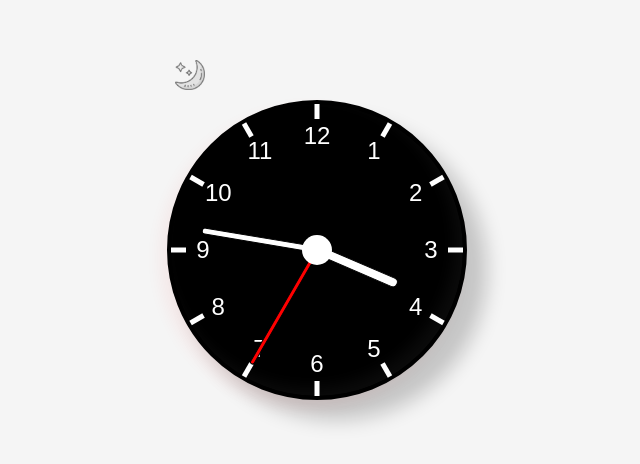
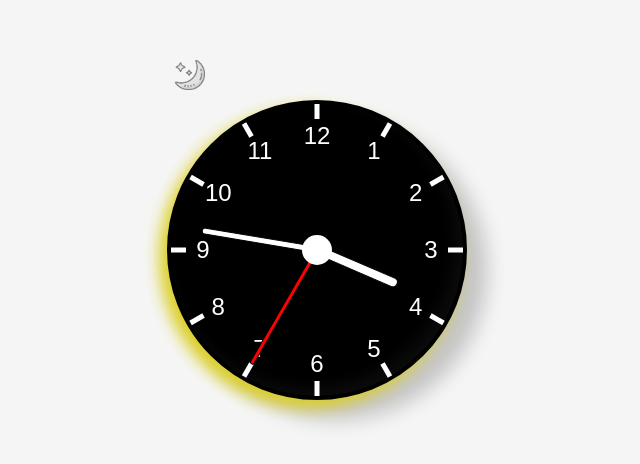
Before and after one commit to chrisclarkedev/react_clock, a React (Create React App) app: page / in a window 1280 px wide. Shown: the part 182-646 px from the top of the page, without its empty margins (323-963 px from the left). Built offline with nearby package versions, Linux system fonts and the light colour scheme.

Commit message:
added different color to box shadow

```diff
--- a/src/App.css
+++ b/src/App.css
@@ -33,8 +33,11 @@ body.dark {
   background-color: black;
   border-radius: 50%;
   border: 4px solid black;
-  box-shadow: -8px 8px 15px rgba(240, 12, 12, 0.05),
+  /* box-shadow: -8px 8px 15px rgba(240, 12, 12, 0.05),
     20px 20px 20px rgba(0, 0, 0, 0.2),
+    inset -8px -8px 15px rgba(225, 225, 225, 0.05),
+    inset 20px 20px 20px rgba(0, 0, 0, 0.2); */
+  box-shadow: -8px 8px 15px rgb(219, 207, 38), 20px 20px 20px rgba(0, 0, 0, 0.2),
     inset -8px -8px 15px rgba(225, 225, 225, 0.05),
     inset 20px 20px 20px rgba(0, 0, 0, 0.2);
   position: relative;
--- a/src/styles/DarkMode.css
+++ b/src/styles/DarkMode.css
@@ -20,3 +20,10 @@
   filter: none !important;
   background-color: white;
 }
+
+#darkMode .clock {
+  box-shadow: -8px 8px 15px rgba(31, 224, 5, 0.05),
+    20px 20px 20px rgba(42, 233, 8, 0.2),
+    inset -8px -8px 15px rgba(76, 253, 5, 0.05),
+    inset 20px 20px 20px rgba(101, 221, 4, 0.2);
+}
```
